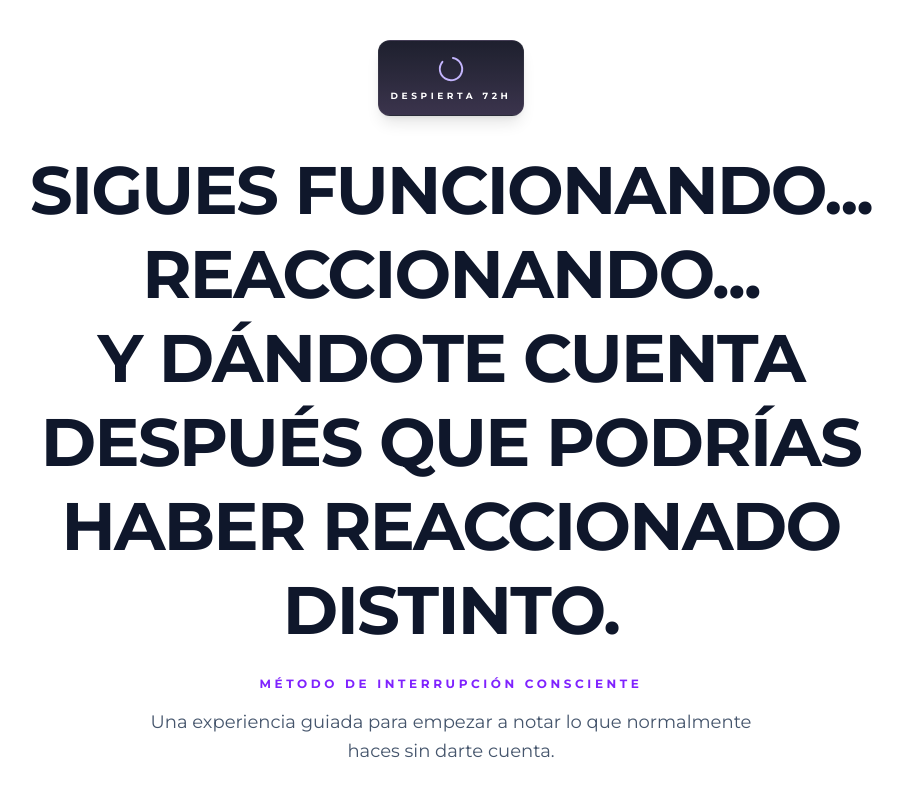
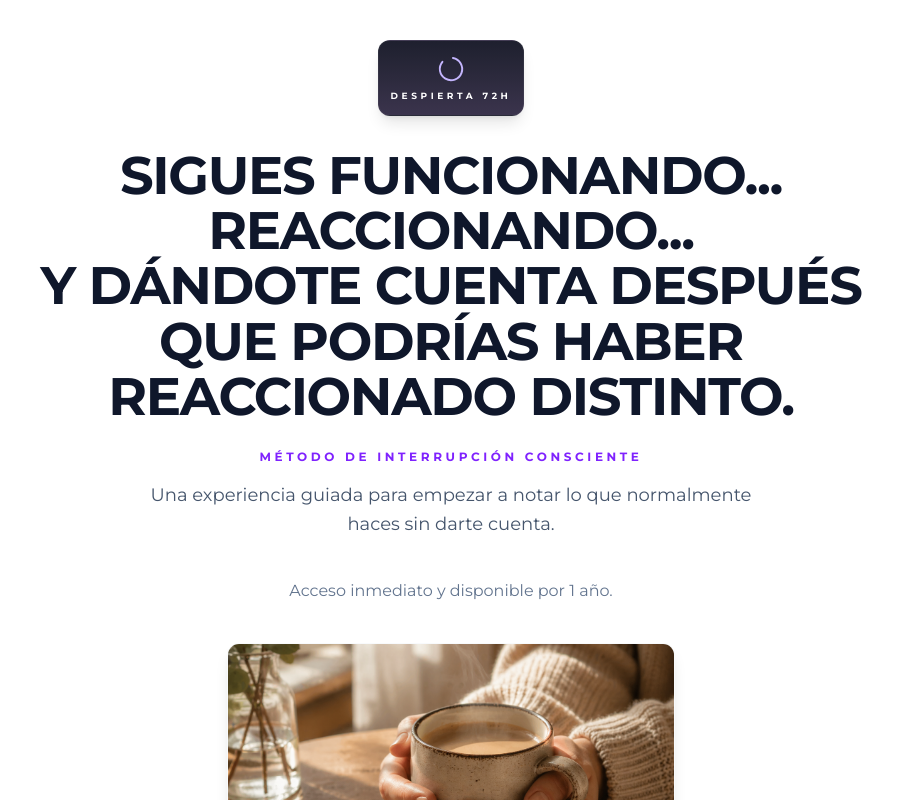
Before and after one commit to cursossolange/despierta-72h, a React (Vite) app: page / in a window 1280 px wide. Shown: the top 800 px of the page, without its empty margins (189-1092 px from the left). Built offline with nearby package versions, Linux system fonts and the light colour scheme; no server answers.

Commit message:
Update LandingPage.tsx

```diff
--- a/src/components/LandingPage.tsx
+++ b/src/components/LandingPage.tsx
@@ -158,7 +158,7 @@ export default function LandingPage({ onPurchase }: LandingPageProps) {
             </div>
 
             {/* 1. Título principal (grande pero ajustado) */}
-          <h1 className="text-[2.2rem] md:text-[4.2rem] font-black tracking-tight text-slate-900 mt-0 mb-4 md:mb-6 leading-tight">
+        <h1 className="text-[1.7rem] md:text-[3.3rem] font-black tracking-tight text-slate-900 mt-0 mb-4 md:mb-6 leading-[1.05]">
   <>
   SIGUES FUNCIONANDO...
   <br />
```
